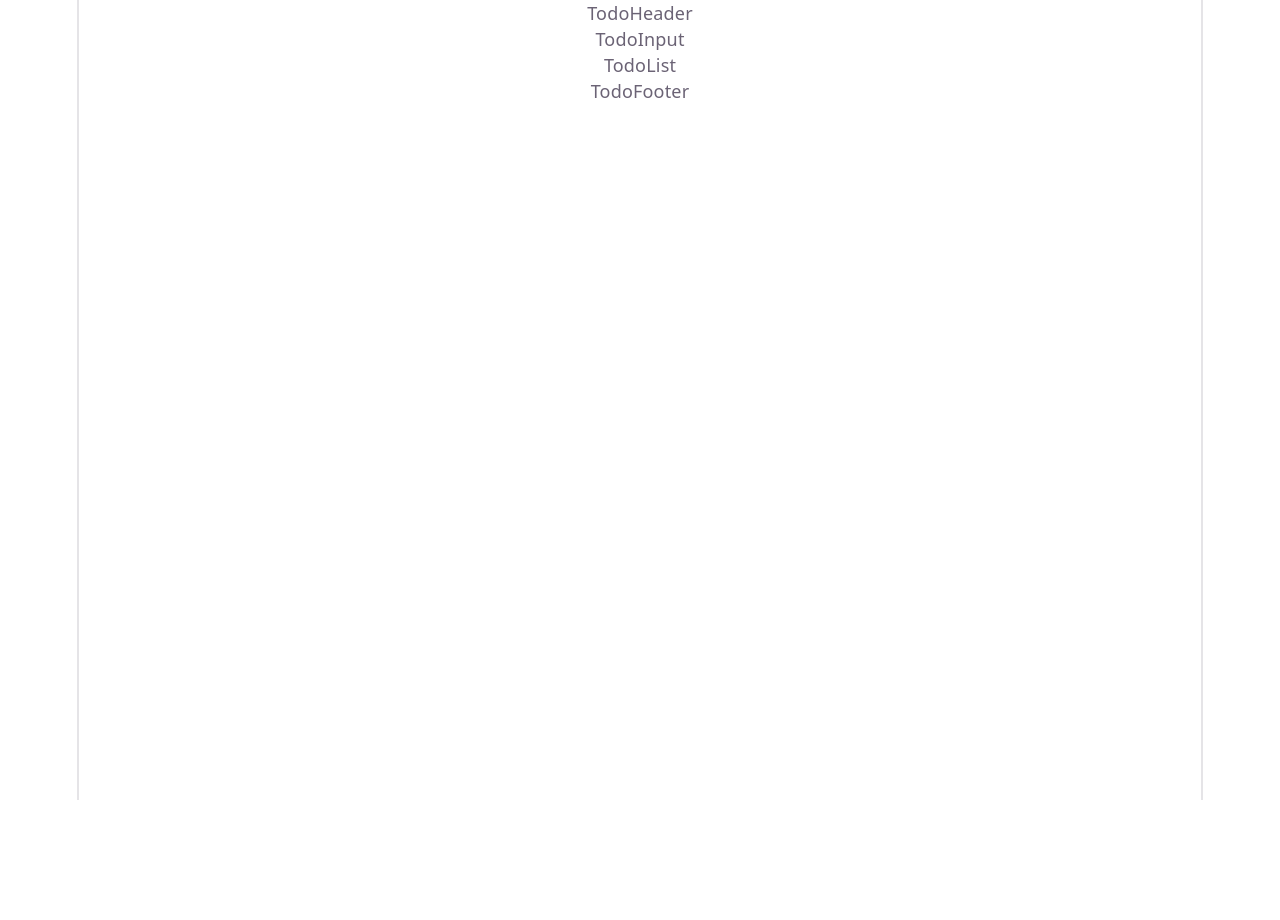
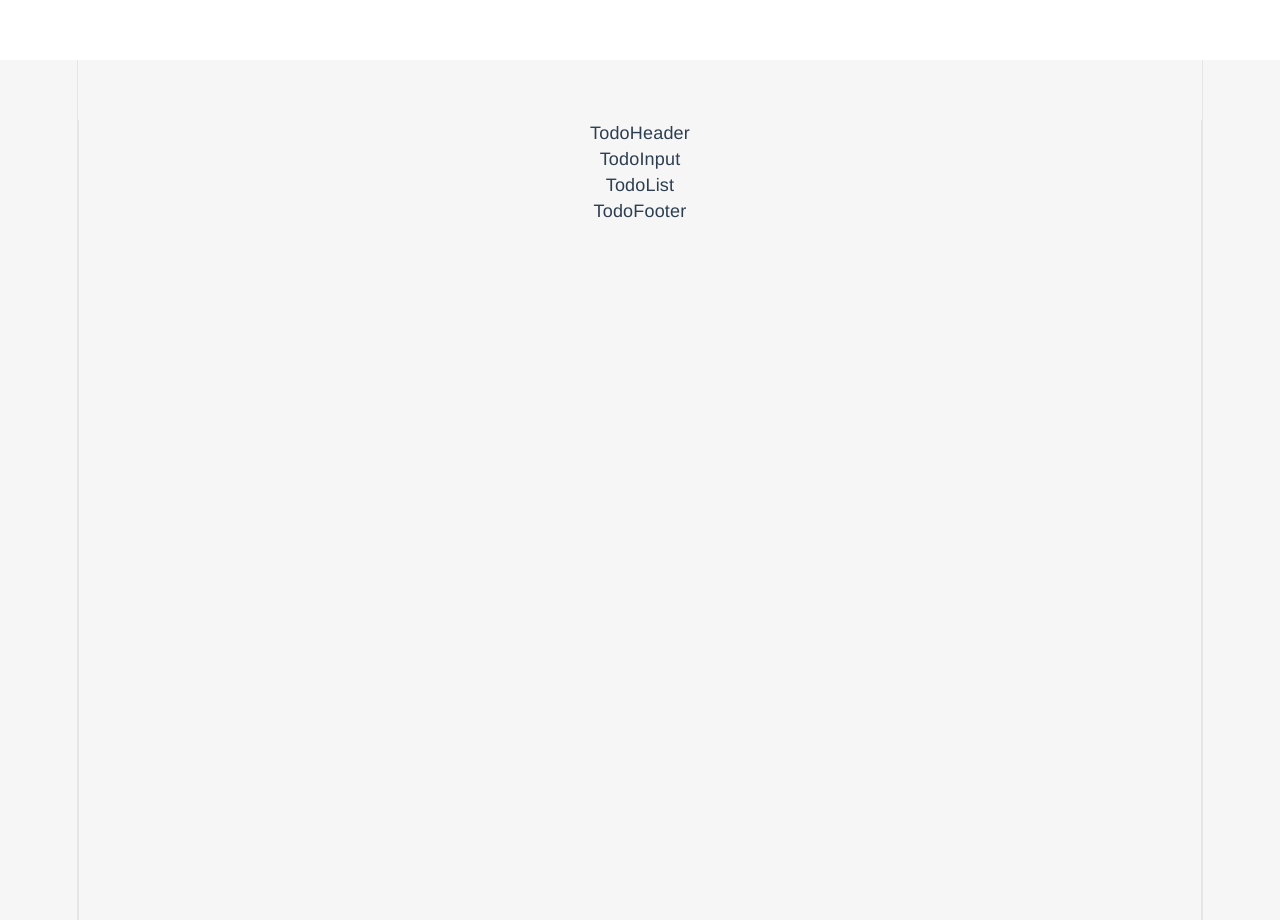
Before and after one commit to vega2kvibe2/Vue3_Todo_Basic, a Vue app: page / in a window 1280 px wide. Before the commit the page ends 800 px from the top, so only its background shows below. Built offline with nearby package versions, Linux system fonts and the light colour scheme.

Commit message:
App style add

```diff
--- a/src/App.vue
+++ b/src/App.vue
@@ -20,3 +20,37 @@ export default {
         <TodoFooter></TodoFooter>
     </div>
 </template>
+
+<style>
+#app {
+    font-family: Avenir, Helvetica, Arial, sans -serif;
+    -webkit-font-smoothing: antialiased;
+    -moz-osx-font-smoothing: grayscale;
+    text-align: center;
+    color: #2c3e50;
+    margin-top: 60px;
+}
+
+body {
+    text-align: center;
+    background-color: #f6f6f6;
+}
+
+input {
+    border-style: groove;
+    width: 200px;
+}
+
+button {
+    border-style: groove;
+}
+
+.shadow {
+    box-shadow: 5px 10px 10px rgba(0, 0, 0, 0.03);
+}
+
+i,
+span {
+    cursor: pointer;
+}
+</style>
```
